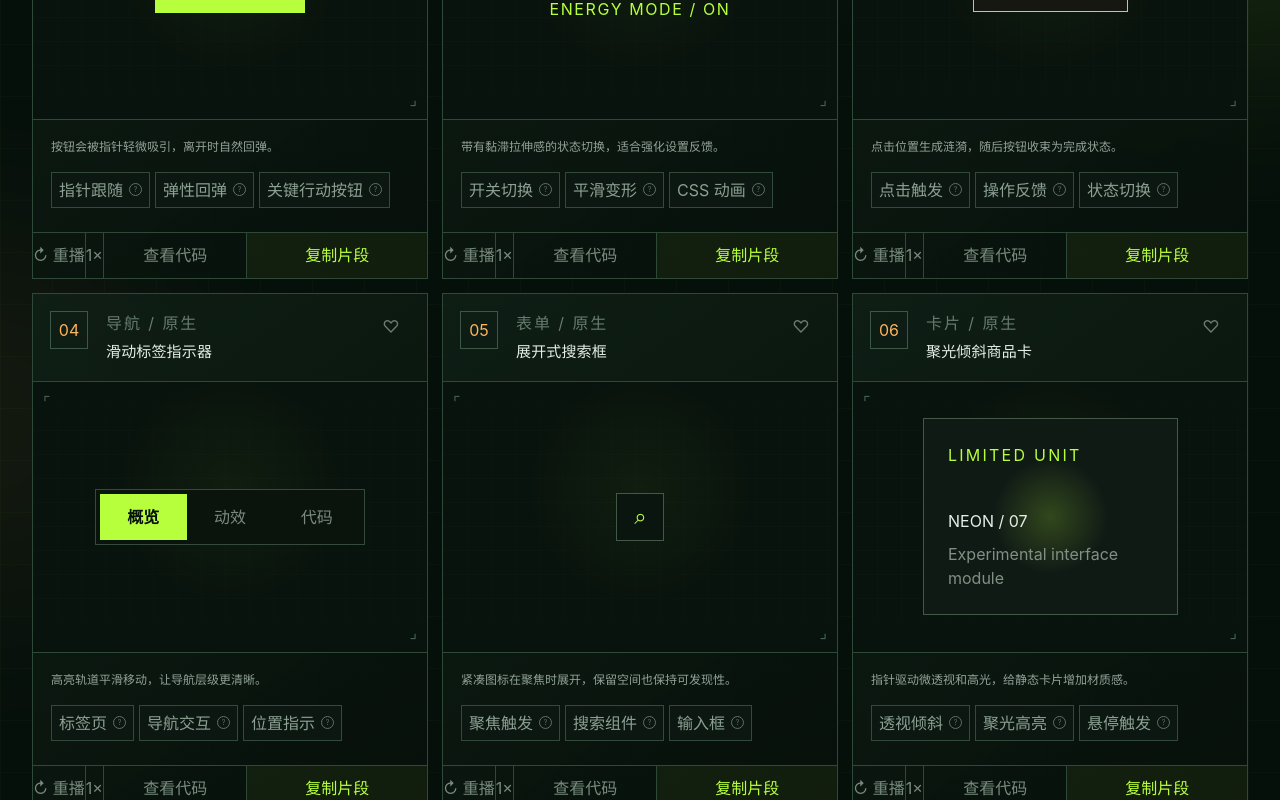
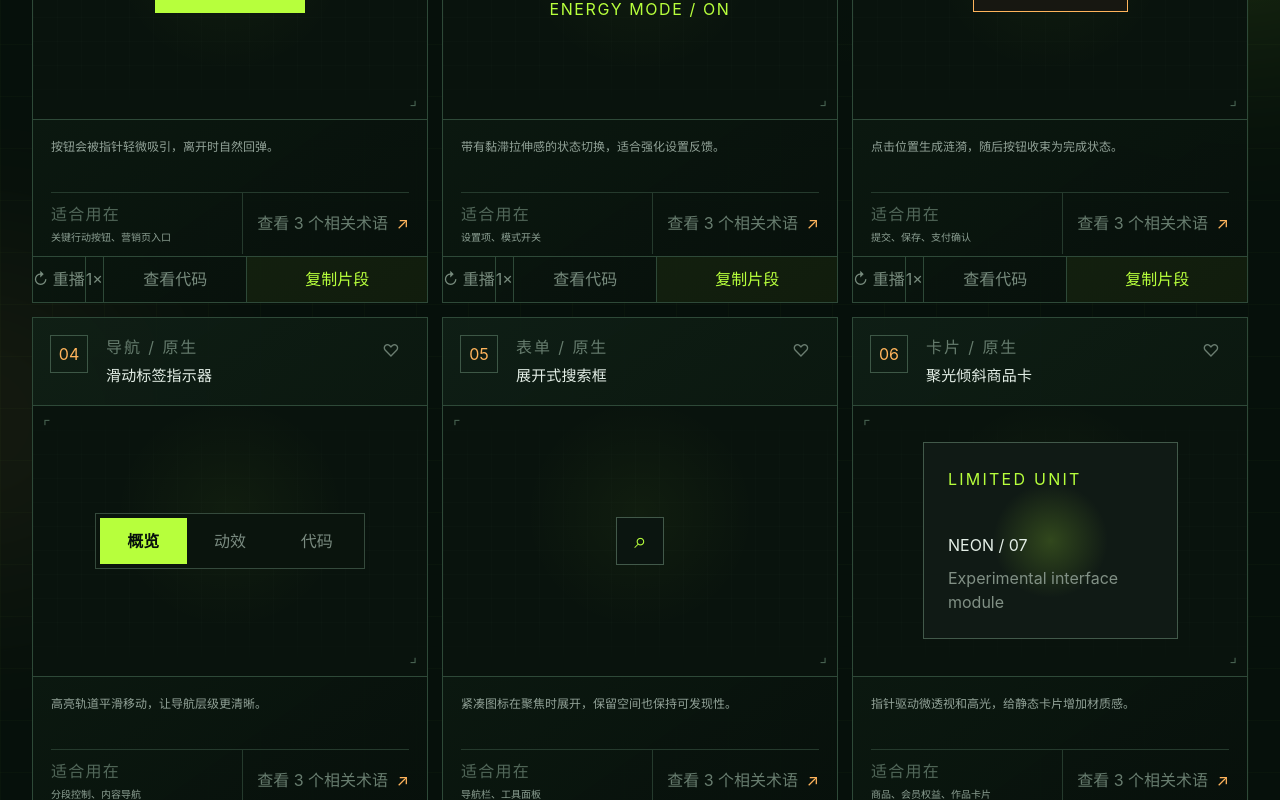
Before and after one commit to kleinislandzzn-web/motion-lab, a Next.js app: page / in a window 1280 px wide. Shown: the part 840-1640 px from the top of the page. Built offline with nearby package versions, Linux system fonts and the light colour scheme.

Commit message:
Simplify motion card terminology

```diff
--- a/app/globals.css
+++ b/app/globals.css
@@ -120,12 +120,15 @@ button { cursor: pointer; }
 .demo-inner { position: relative; z-index: 1; display: grid; place-items: center; width: 100%; min-height: inherit; padding: 32px; }
 .demo-sleep { color: #415748; font: 9px var(--font-mono); letter-spacing: .2em; }
 
-.card-copy { min-height: 112px; padding: 17px 18px; }
-.card-copy p { margin: 0 0 15px; color: #92a398; font-size: 12px; line-height: 1.7; }
-.tag-row { display: flex; flex-wrap: wrap; gap: 5px; }
-.tag-row button { display: inline-flex; align-items: center; gap: 6px; padding: 5px 7px; border: 1px solid #314a39; background: #0b1710; color: #8ca093; font: 9px var(--font-mono); }
-.tag-row button:hover { border-color: var(--amber); color: var(--amber); background: rgba(255,180,92,.05); }
-.tag-row button i { display: grid; place-items: center; width: 13px; height: 13px; border: 1px solid currentColor; border-radius: 50%; font-size: 7px; font-style: normal; opacity: .65; }
+.card-copy { min-height: 136px; padding: 17px 18px 0; }
+.card-copy > p { min-height: 41px; margin: 0 0 14px; color: #92a398; font-size: 12px; line-height: 1.7; }
+.card-context { display: grid; grid-template-columns: minmax(0,1fr) auto; gap: 12px; align-items: center; min-height: 62px; border-top: 1px solid #253a2d; }
+.card-context > div { min-width: 0; }
+.card-context small { display: block; margin-bottom: 4px; color: #52685a; font: 8px var(--font-mono); letter-spacing: .08em; }
+.card-context span { display: block; overflow: hidden; color: #8ca093; font-size: 10px; white-space: nowrap; text-overflow: ellipsis; }
+.card-context button { align-self: stretch; padding: 0 0 0 14px; border: 0; border-left: 1px solid #253a2d; background: transparent; color: #687d6f; font: 8px var(--font-mono); white-space: nowrap; }
+.card-context button:hover { color: var(--amber); }
+.card-context button i { margin-left: 4px; color: var(--amber); font-style: normal; }
 .card-actions { display: grid; grid-template-columns: auto auto 1fr 1.25fr; border-top: 1px solid var(--line); }
 .card-actions button { min-height: 45px; border: 0; border-right: 1px solid var(--line); background: transparent; color: #788c7e; font: 9px var(--font-mono); }
 .card-actions button:hover, .card-actions button.active { background: #132219; color: var(--phosphor); }
--- a/app/motion-lab.tsx
+++ b/app/motion-lab.tsx
@@ -631,7 +631,13 @@ export default function MotionLab() {
             <article className="motion-card" key={motion.id}>
               <div className="card-head"><span>{motion.index}</span><div><small>{motion.category} / {motion.engine}</small><h2>{motion.title}</h2></div><button className={favorites.has(motion.id) ? "is-favorite" : ""} aria-label={`收藏${motion.title}`} onClick={() => toggleFavorite(motion.id)}>{favorites.has(motion.id) ? "♥" : "♡"}</button></div>
               <DemoStage motion={motion} speed={isSlow ? 0.5 : 1} reduced={reduced} runId={runIds[motion.id] || 0} />
-              <div className="card-copy"><p>{motion.description}</p><div className="tag-row" aria-label="动效标签">{motion.tags.map((tag) => { const entry = getGlossaryEntry(tag); return <button key={tag} onClick={() => openGlossary(tag)} title={`查看 ${entry?.term || tag} 的解释`}>{entry?.label || tag}<i>?</i></button>; })}</div></div>
+              <div className="card-copy">
+                <p>{motion.description}</p>
+                <div className="card-context">
+                  <div><small>适合用在</small><span>{motion.useCase}</span></div>
+                  <button onClick={() => openGlossary()}>查看 {motion.tags.length} 个相关术语 <i>↗</i></button>
+                </div>
+              </div>
               <div className="card-actions"><button onClick={() => replay(motion.id)}>↻ 重播</button><button className={isSlow ? "active" : ""} onClick={() => toggleSlow(motion.id)}>{isSlow ? "0.5×" : "1×"}</button><button onClick={() => { setSelectedId(motion.id); setCodeTab("full"); }}>查看代码</button><button className="copy-action" onClick={() => copyMotion(motion)}>{copied === motion.id ? "✓ 已复制" : "复制片段"}</button></div>
             </article>
           );
```
Also changed, not shown: 1 other file (tests, documents, lock files or other folders).
